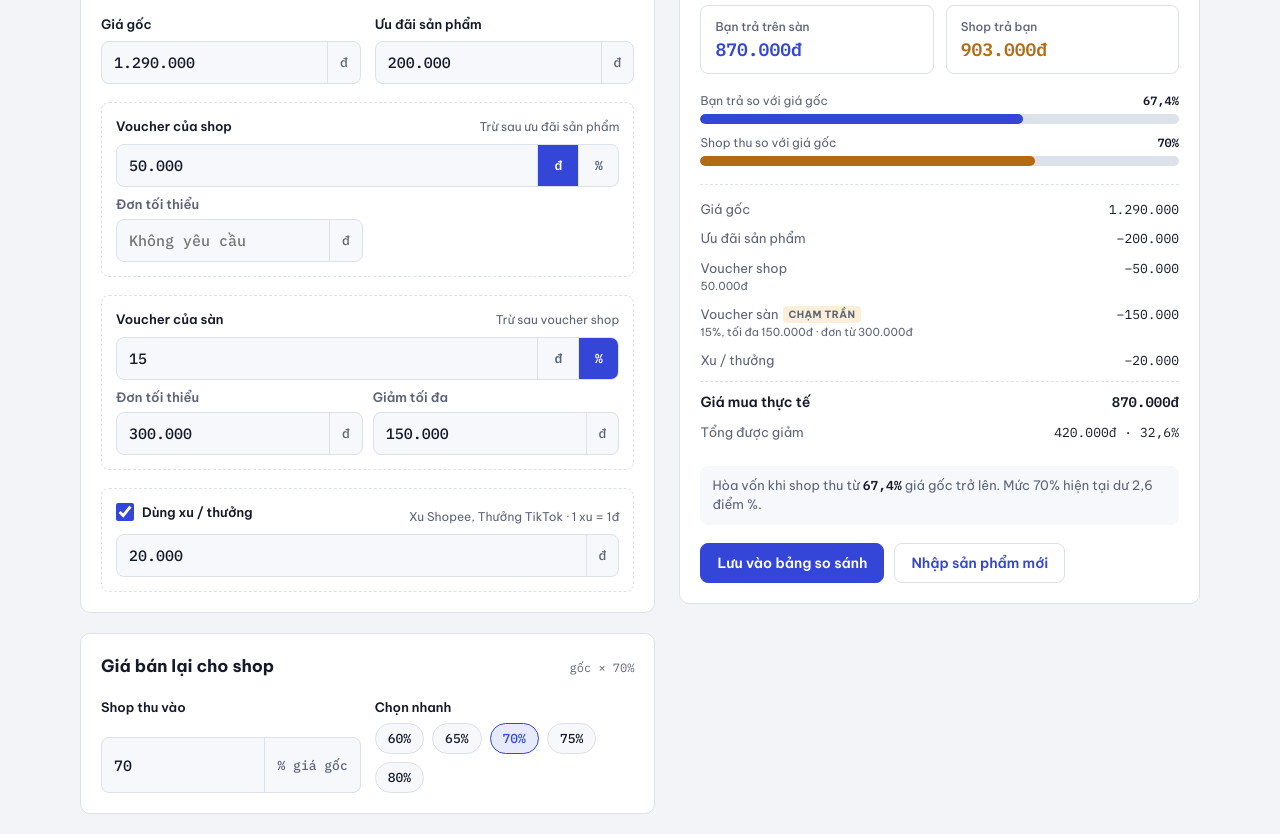
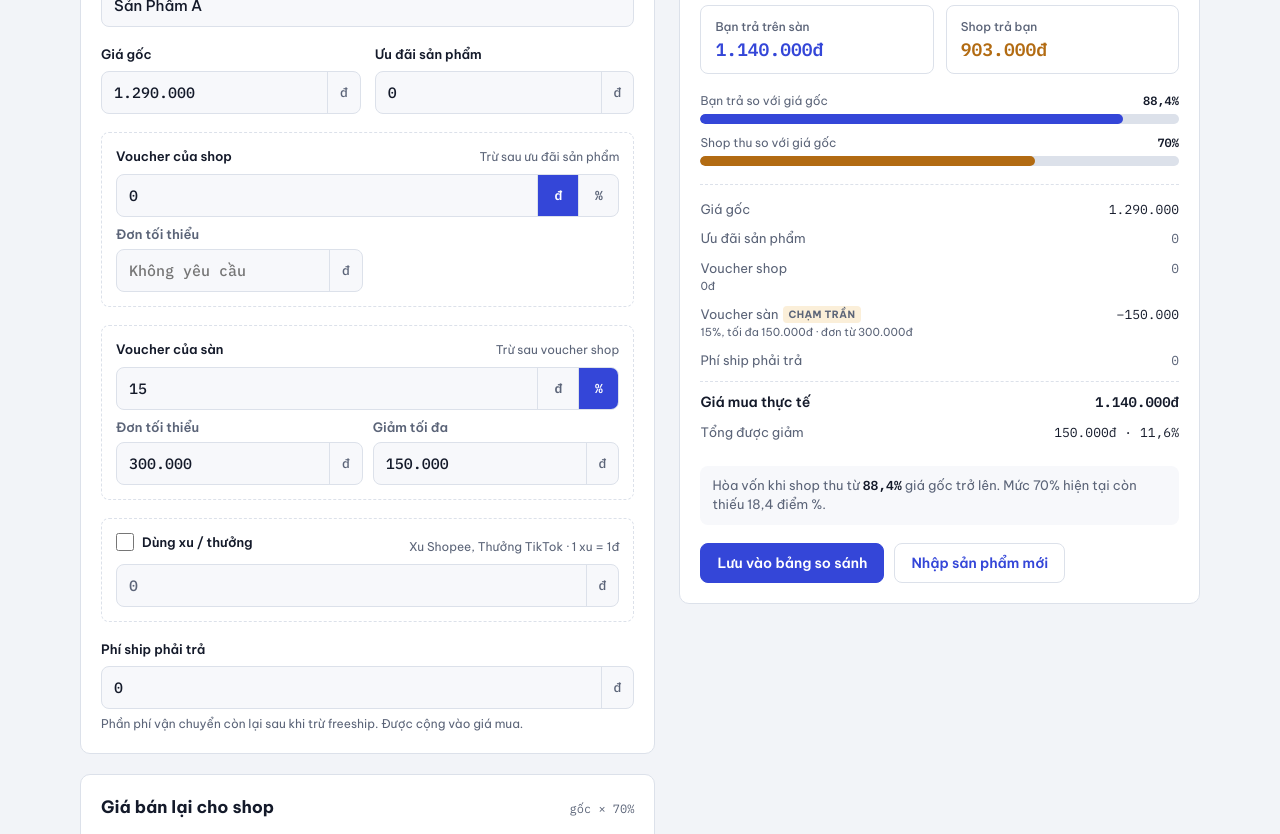
Before and after one commit to quangthaiuit1/san-sale-ban-lai, a plain HTML site: page index.html in a window 1280 px wide. Shown: the part 302-1136 px from the top of the page. Drawn offline with Linux system fonts and the light colour scheme.

Commit message:
Thêm phí ship phải trả, đặt mặc định 0 cho ưu đãi, voucher shop và xu

```diff
--- a/index.html
+++ b/index.html
@@ -192,7 +192,7 @@ td.l { color: var(--loss); font-weight: 600; }
       <section class="card" aria-labelledby="h-buy">
         <div class="card-head">
           <h2 id="h-buy">Giá mua trên sàn</h2>
-          <span class="formula">gốc − ưu đãi − voucher shop − voucher sàn − xu</span>
+          <span class="formula">gốc − ưu đãi − voucher shop − voucher sàn − xu + phí ship</span>
         </div>
 
         <div class="field">
@@ -207,7 +207,7 @@ td.l { color: var(--loss); font-weight: 600; }
           </div>
           <div class="field">
             <label for="ud">Ưu đãi sản phẩm</label>
-            <div class="input"><input id="ud" data-kind="money" inputmode="numeric" autocomplete="off" value="200.000"><span class="unit">đ</span></div>
+            <div class="input"><input id="ud" data-kind="money" inputmode="numeric" autocomplete="off" value="0"><span class="unit">đ</span></div>
           </div>
         </div>
 
@@ -217,7 +217,7 @@ td.l { color: var(--loss); font-weight: 600; }
             <span class="hint">Trừ sau ưu đãi sản phẩm</span>
           </div>
           <div class="input">
-            <input id="shopV" data-kind="money" inputmode="decimal" autocomplete="off" value="50.000">
+            <input id="shopV" data-kind="money" inputmode="decimal" autocomplete="off" value="0">
             <div class="seg" role="group" aria-label="Loại voucher shop">
               <button type="button" data-mode="money" aria-pressed="true">đ</button>
               <button type="button" data-mode="pct" aria-pressed="false">%</button>
@@ -263,10 +263,16 @@ td.l { color: var(--loss); font-weight: 600; }
 
         <div class="voucher">
           <div class="voucher-top">
-            <label class="check" for="xuOn"><input id="xuOn" type="checkbox" checked> Dùng xu / thưởng</label>
+            <label class="check" for="xuOn"><input id="xuOn" type="checkbox"> Dùng xu / thưởng</label>
             <span class="hint">Xu Shopee, Thưởng TikTok · 1 xu = 1đ</span>
           </div>
-          <div class="input"><input id="xu" data-kind="money" inputmode="numeric" autocomplete="off" value="20.000" aria-label="Số xu hoặc thưởng dùng"><span class="unit">đ</span></div>
+          <div class="input"><input id="xu" data-kind="money" inputmode="numeric" autocomplete="off" value="0" disabled aria-label="Số xu hoặc thưởng dùng"><span class="unit">đ</span></div>
+        </div>
+
+        <div class="field">
+          <label for="ship">Phí ship phải trả</label>
+          <div class="input"><input id="ship" data-kind="money" inputmode="numeric" autocomplete="off" value="0"><span class="unit">đ</span></div>
+          <span class="hint">Phần phí vận chuyển còn lại sau khi trừ freeship. Được cộng vào giá mua.</span>
         </div>
       </section>
 
@@ -438,7 +444,9 @@ td.l { color: var(--loss); font-weight: 600; }
     const p3 = p2 - san.amt;
     const xuOn = $('xuOn').checked;
     const xu = xuOn ? Math.min(p3, readMoney($('xu'))) : 0;
-    const buy = p3 - xu;
+    const goods = p3 - xu;
+    const ship = readMoney($('ship'));
+    const buy = goods + ship;
     const pct = readPct($('pct'));
     const sell = Math.round(goc * pct / 100);
     const diff = sell - buy;
@@ -484,8 +492,9 @@ td.l { color: var(--loss); font-weight: 600; }
       line('Voucher shop', vLabel(shop), shop.amt, vTag(shop)) +
       line('Voucher sàn', vLabel(san), san.amt, vTag(san)) +
       (xuOn ? line('Xu / thưởng', '', xu) : '') +
+      '<div class="ln' + (ship ? '' : ' zero') + '"><span>Phí ship phải trả</span><span class="neg">' + (ship ? '+' + nf.format(ship) : '0') + '</span></div>' +
       '<div class="ln total"><span>Giá mua thực tế</span><span>' + money(buy) + '</span></div>' +
-      '<div class="ln"><span>Tổng được giảm</span><span>' + nf.format(goc - buy) + 'đ · ' + pf.format(100 - payRatio) + '%</span></div>';
+      '<div class="ln"><span>Tổng được giảm</span><span>' + nf.format(goc - goods) + 'đ · ' + pf.format((goc - goods) / goc * 100) + '%</span></div>';
 
     $('note').innerHTML = 'Hòa vốn khi shop thu từ <b>' + pf.format(payRatio) + '%</b> giá gốc trở lên. ' +
       (diff >= 0
@@ -530,7 +539,8 @@ td.l { color: var(--loss); font-weight: 600; }
     rows.unshift(Object.assign({}, last)); persist(); renderRows(); toast('Đã lưu vào bảng.');
   });
   $('reset').addEventListener('click', () => {
-    ['goc', 'shopV', 'sanV', 'shopCap', 'sanCap', 'shopMin', 'sanMin', 'xu'].forEach((id) => { $(id).value = ''; });
+    ['goc', 'sanV', 'shopCap', 'sanCap', 'shopMin', 'sanMin'].forEach((id) => { $(id).value = ''; });
+    ['shopV', 'xu', 'ship'].forEach((id) => { $(id).value = '0'; });
     $('name').value = 'Sản Phẩm A';
     $('ud').value = '0';
     $('xuOn').checked = false; $('xu').disabled = true;
```
